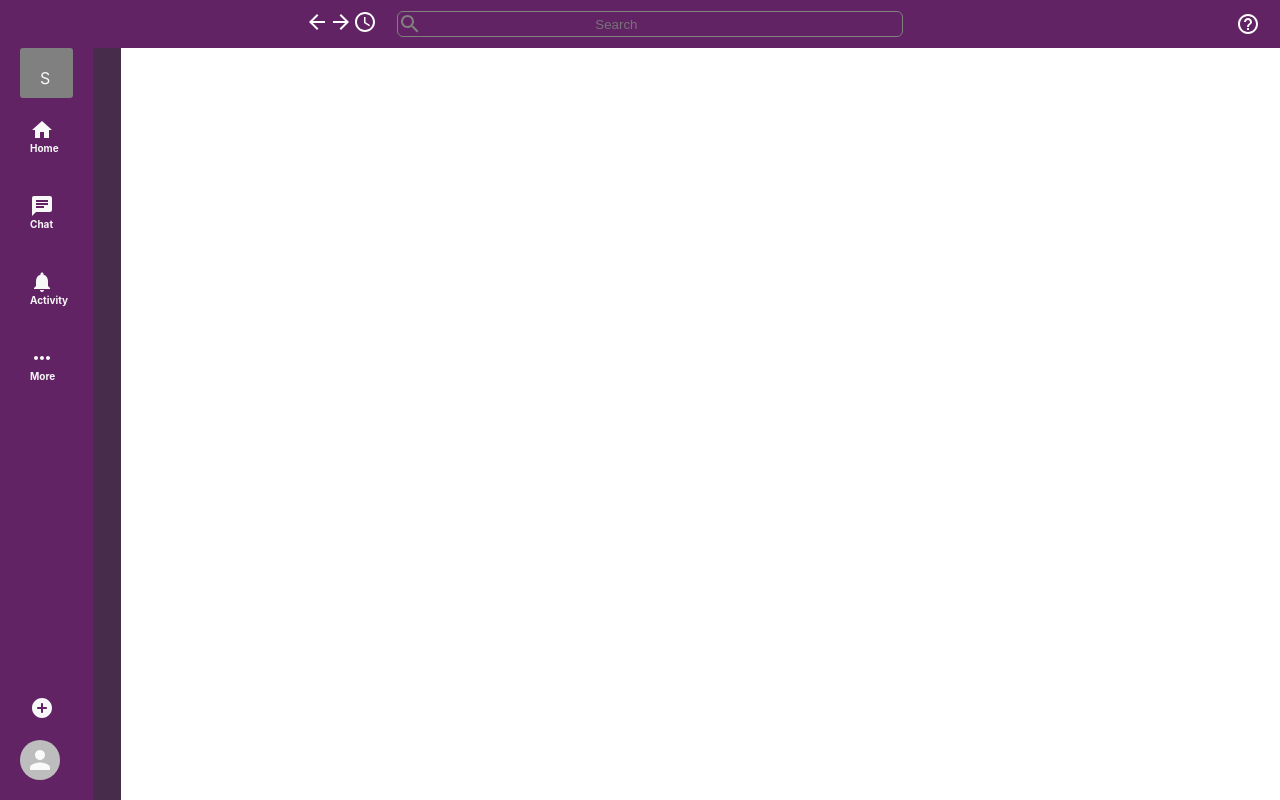
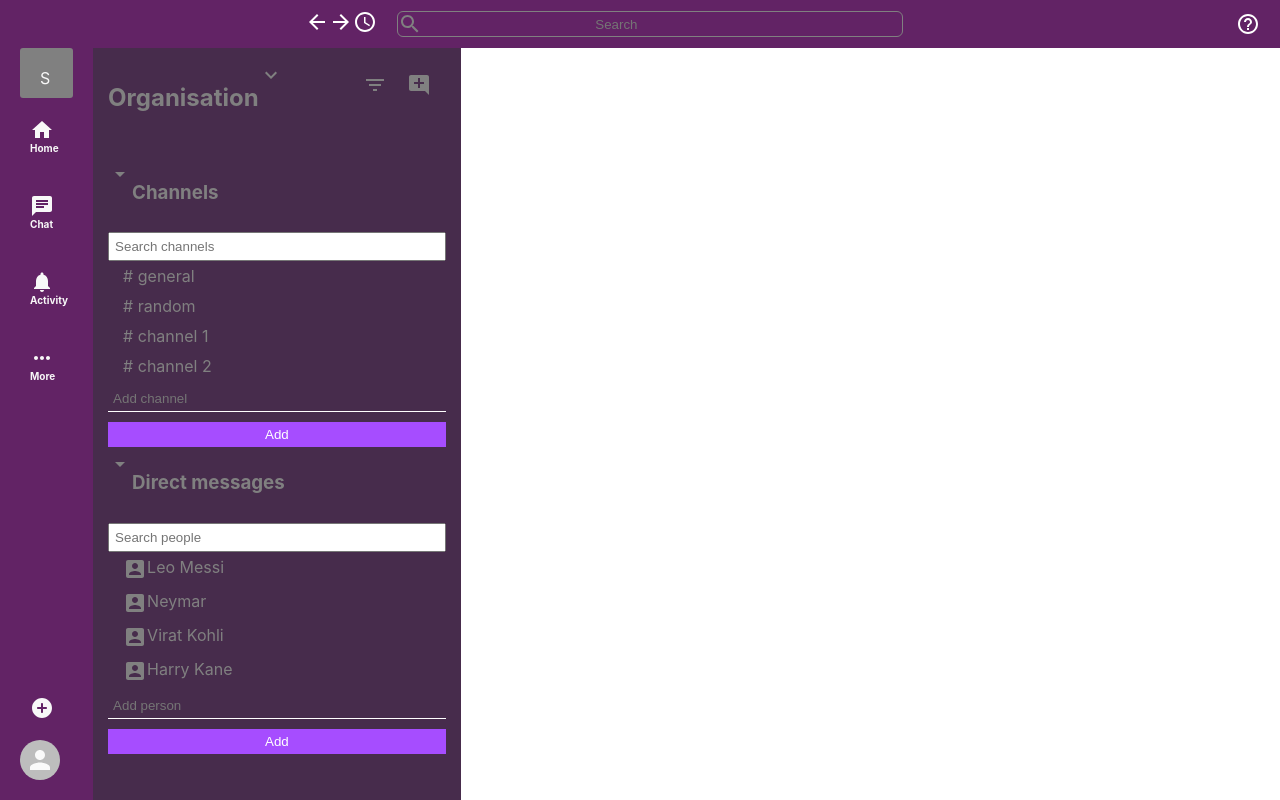
Before and after one commit to niranjan-7/slack-clone, a React (Create React App) app in the folder slack-clone/: page /login in a window 1280 px wide. Built offline with nearby package versions, Linux system fonts and the light colour scheme.

Commit message:
side bar two - updated

```diff
--- a/slack-clone/src/components/SidebarTwo.js
+++ b/slack-clone/src/components/SidebarTwo.js
@@ -1,16 +1,218 @@
 import React from 'react'
+import { useState } from 'react';
 import { styled } from 'styled-components'
+import KeyboardArrowDownIcon from '@material-ui/icons/KeyboardArrowDown';
+import FilterListIcon from '@material-ui/icons/FilterList';
+import AddCommentIcon from '@material-ui/icons/AddComment';
+import ArrowDropDownIcon from '@material-ui/icons/ArrowDropDown';
+import AccountBox from '@material-ui/icons/AccountBox';
 
 function Sidebartwo() {
+
+      const [channelSearchQuery, setChannelSearchQuery] = useState('');
+  const [peopleSearchQuery, setPeopleSearchQuery] = useState('');
+  const [channels, setChannels] = useState(["general", "random", "channel 1", "channel 2"]);
+  const [people, setPeople] = useState(["Leo Messi", "Neymar", "Virat Kohli", "Harry Kane"]);
+  const [newChannel, setNewChannel] = useState('');
+  const [newPerson, setNewPerson] = useState('');
+
+  const handleAddChannel = () => {
+    setChannels([...channels, newChannel]);
+    setNewChannel('');
+  };
+
+  const handleAddPerson = () => {
+    setPeople([...people, newPerson]);
+    setNewPerson('');
+  };
+
+    const filteredPeople = people.filter(item =>
+        item.toLowerCase().includes(peopleSearchQuery.toLowerCase())
+    );
+
+    const filteredChannels = channels.filter(item =>
+        item.toLowerCase().includes(channelSearchQuery.toLowerCase())
+    );
+
+
   return (
         <SidebartwoContainer>
-            two
+            <TopSection>
+                <TopLeft>
+                    <h2>Organisation</h2>
+                    <KeyboardArrowDownIcon />
+                </TopLeft>
+                <TopRight>
+                    <IconWrapper>
+                        <FilterListIcon />
+                    </IconWrapper>
+                    <IconWrapper>
+                        <AddCommentIcon/>
+                    </IconWrapper>
+                </TopRight>
+            </TopSection>
+
+            <BottomSection>
+                <ChannelSection>
+                    <ArrowDropDownIcon/>
+                    <h3>Channels</h3>
+                </ChannelSection>
+                <SearchBar
+                    type="text"
+                    placeholder="Search channels"
+                    value={channelSearchQuery}
+                    onChange={(e) => setChannelSearchQuery(e.target.value)}
+                />
+                <>
+                    {
+                    filteredChannels.map((item, index) => (
+                        <ChannelList key={index}># {item}</ChannelList>
+                    ))
+                    }
+
+                </>
+                <AddItemInput
+                    placeholder="Add channel"
+                    value={newChannel}
+                    onChange={(e) => setNewChannel(e.target.value)}
+                />
+                <AddButton onClick={handleAddChannel}>Add</AddButton>
+                <ChannelSection>
+                    <ArrowDropDownIcon/>
+                    <h3>Direct messages</h3>
+                </ChannelSection>
+                <SearchBar
+                  type="text"
+                    placeholder="Search people"
+                    value={peopleSearchQuery}
+                    onChange={(e) => setPeopleSearchQuery(e.target.value)}
+                />
+                <>
+                    {
+                    filteredPeople.map((item, index) => (
+                        <ChannelList key={index}><AccountBox /> {item}</ChannelList>
+                    ))
+                    }
+
+                </>
+                <AddItemInput
+                    placeholder="Add person"
+                    value={newPerson}
+                    onChange={(e) => setNewPerson(e.target.value)}
+                    />
+                <AddButton onClick={handleAddPerson}>Add</AddButton>
+            </BottomSection>
         </SidebartwoContainer>
   )
 }
 
 export default Sidebartwo
 
+
+const AddButton = styled.button`
+  margin: 5px 0;
+  padding: 5px 10px;
+  background-color: #a64dff;
+  color: #fff;
+  border: none;
+  cursor: pointer;
+  transition: background-color 0.3s ease;
+
+  :hover {
+    background-color: #8720c9;
+  }
+`;
+
+
+const AddItemInput = styled.input`
+  margin: 5px 0;
+  padding: 5px;
+  border: none;
+  border-bottom: 1px solid #fff;
+  background: none;
+  color: #fff;
+  outline: none;
+  transition: border-bottom-color 0.3s ease;
+
+  :focus {
+    border-bottom-color: #a64dff;
+  }
+`;
+
+const SearchBar = styled.input`
+    margin-top: 10px;
+    padding: 5px;
+`;
+const ChannelList = styled.div`
+    margin:5px 0;
+    margin-left: 15px;
+    display:flex;
+`
+
+const BottomSection = styled.div`
+    display:flex;
+    flex-direction:column;
+    margin-top:30px;
+`
+
+const ChannelSection = styled.div`
+    display:flex;
+`
+
+const TopLeft = styled.div`
+    flex:0.5;
+    display:flex;
+    margin-right:70px;
+`
+
+
+
+const TopRight = styled.div`
+    margin-left:auto;
+    flex:0.5;
+    display:flex;
+    margin-right:5px;
+`
+
+const TopSection = styled.div`
+    display:flex;
+`
+
 const SidebartwoContainer = styled.div`
+    margin-top:48px;
     background-color:#472C4C;
+    color:grey;
+    padding:15px;
+    flex:display;
+    flex-direction:column;
+    overflow:auto;
+    /* ===== Scrollbar CSS ===== */
+  /* Firefox */
+  * {
+    scrollbar-width: auto;
+    scrollbar-color: #000000 #d1d1d1;
+  }
+
+  /* Chrome, Edge, and Safari */
+  *::-webkit-scrollbar {
+    width: 8px;
+  }
+
+  *::-webkit-scrollbar-track {
+    background: #d1d1d1;
+  }
+
+  *::-webkit-scrollbar-thumb {
+    background-color: #000000;
+    border-radius: 5px;
+    border: 2px groove #e3e3e3;
+  }
+
+
+
 `
+
+const IconWrapper = styled.div`
+    margin:5px;
+    padding:5px;
+`
```
